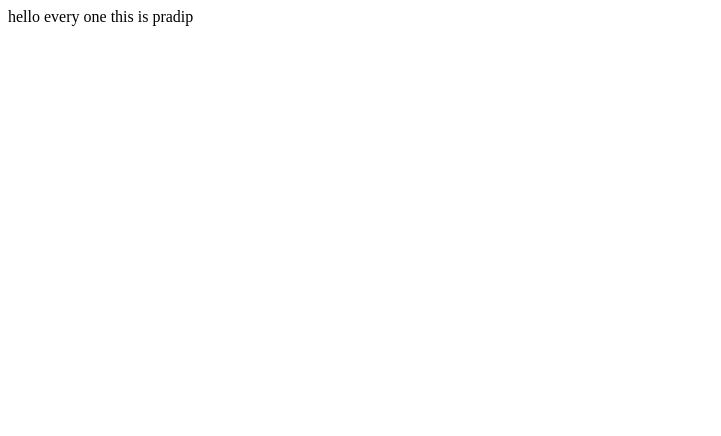
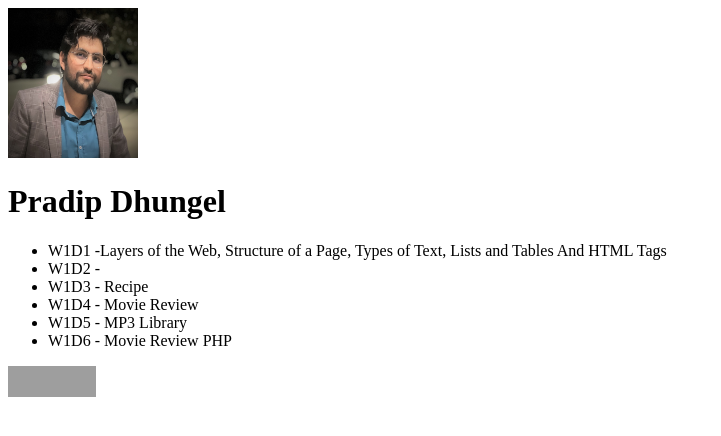
Before and after one commit to pradipdhungel/pradipdhungel.github.io, a plain HTML site: page index.html in a window 1280 px wide. Shown: the whole page, without its empty margins (0-721 px from the left). Drawn offline with Linux system fonts and the light colour scheme; grey boxes are pictures that could not be loaded.

Commit message:
home page design

```diff
--- a/index.html
+++ b/index.html
@@ -8,6 +8,18 @@
 
 </head>
 <body>
-   hello every one this is pradip
+   <img src="Image/Pradip_profile.jpeg" width="130" height="150">
+   <h1>Pradip Dhungel </h1>
+   <ul>
+    <li>W1D1 -Layers of the Web, Structure of a Page, Types of Text, Lists and Tables And HTML Tags </li>
+    <li>W1D2 - </li>
+    <li>W1D3 - Recipe</li>
+    <li>W1D4 - Movie Review</li>
+    <li>W1D5 - MP3 Library</li>
+    <li>W1D6 - Movie Review PHP</li>
+   </ul>
+
+   <a href="http://validator.w3.org/check?uri=referer" onclick="this.href='http://validator.w3.org/check?uri=' +
+      document.URL"><img src="http://www.w3.org/Icons/valid-xhtml10" alt="Valid XHTML 1.0!" height="31" width="88"></a>
 </body>
 </html>
```
Also changed, not shown: Image/Pradip_profile.jpeg (added), Image/logo.png (added), 1 other file.
